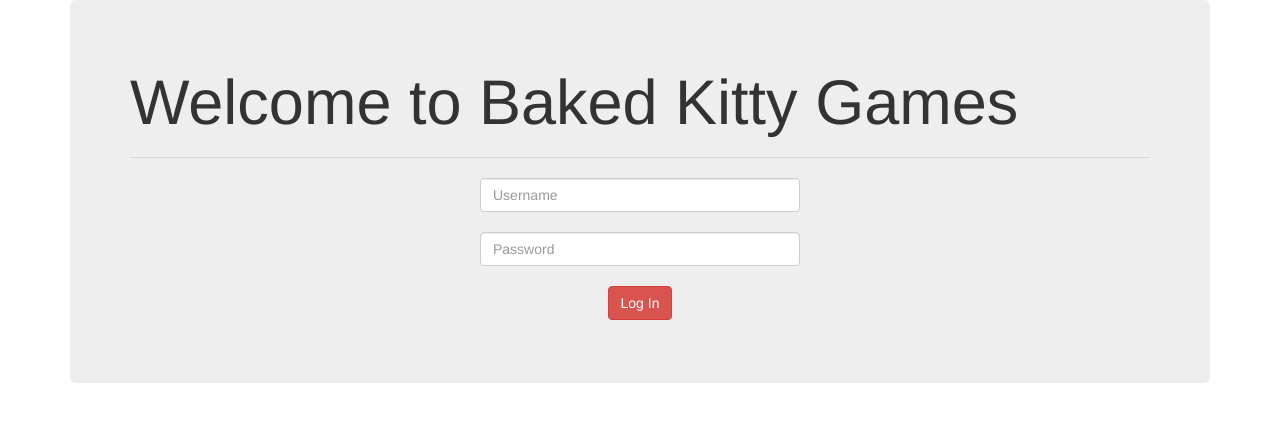
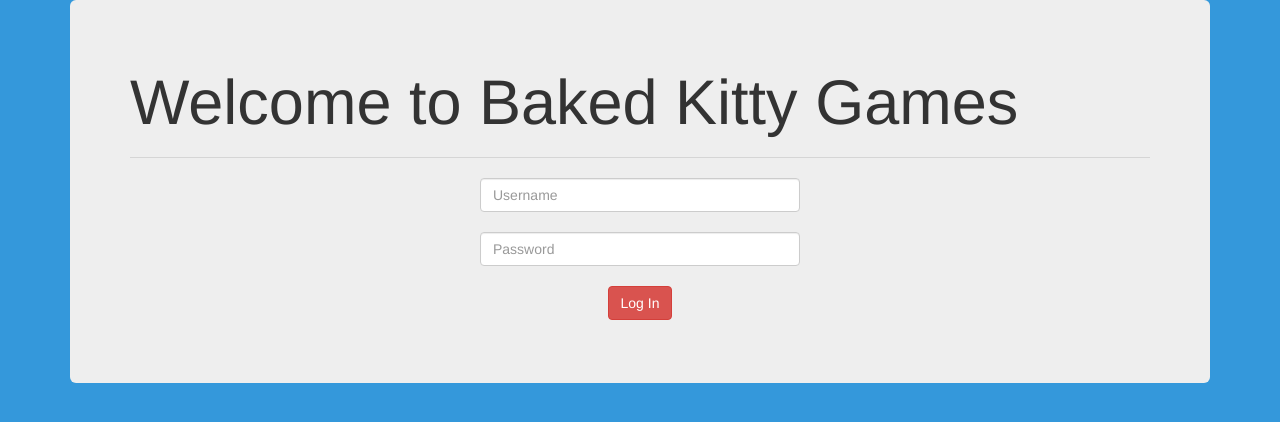
Before and after one commit to hhaddock/final_project, a PHP site: page / in a window 1280 px wide. Shown: the top 422 px of the page. Run offline with PHP 8.4, Linux system fonts and the light colour scheme; some libraries are stand-ins or nearby versions.

Commit message:
colors n shit

```diff
--- a/statics/styles.css
+++ b/statics/styles.css
@@ -1,5 +1,10 @@
 iframe{
   border-radius: 5px;
+  box-shadow: 10px 10px 5px #888888;
+}
+
+body{
+  background-color: #3498db;
 }
 
 .hidden{
```
